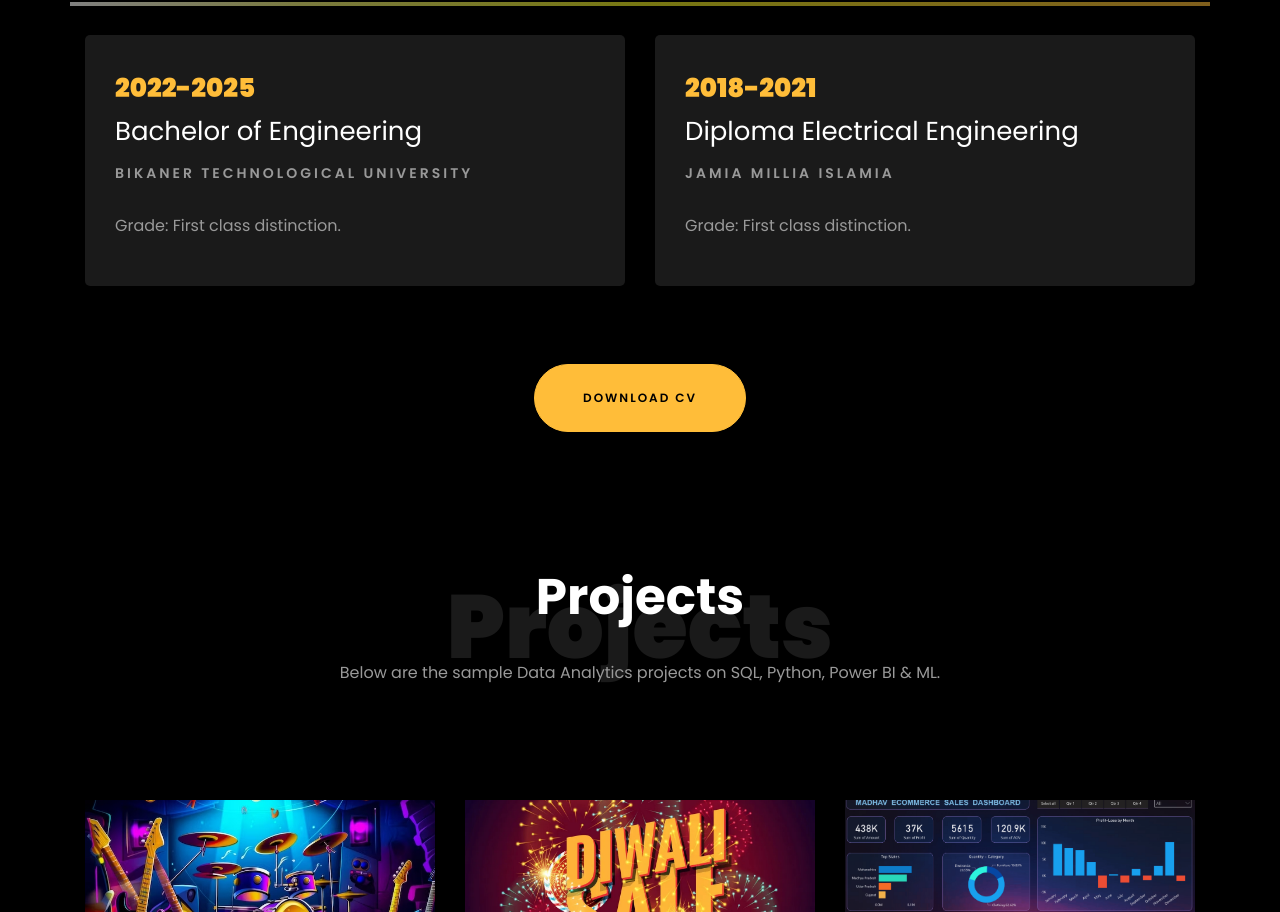
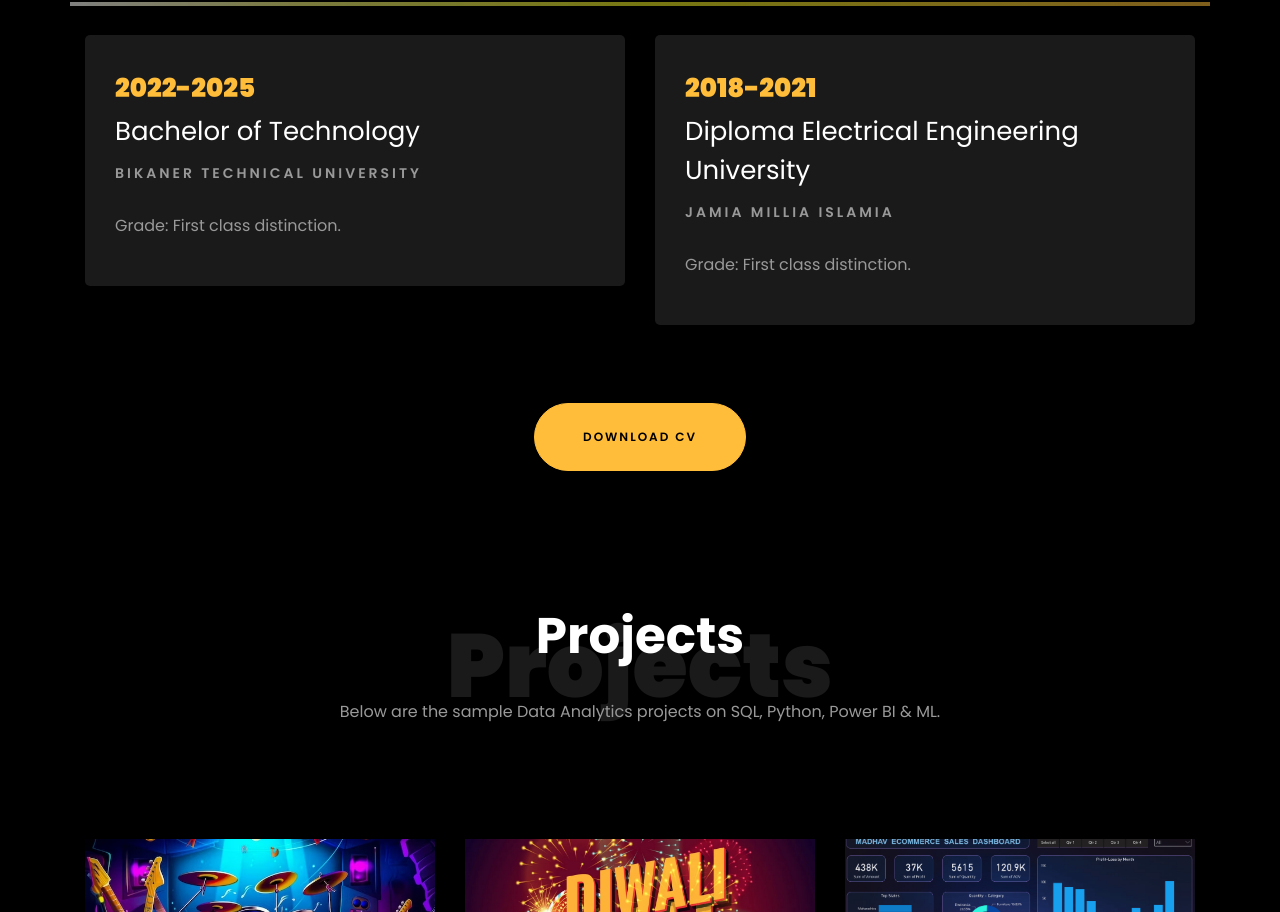
Before and after one commit to Masihuddinkhan/Masihuddinkhan.Github.io, a plain HTML site: page index.html in a window 1280 px wide. Shown: the part 2853-3765 px from the top of the page. Drawn offline with Linux system fonts and the light colour scheme; files whose address does not match are found by name.

Commit message:
Update index.html

```diff
--- a/index.html
+++ b/index.html
@@ -374,8 +374,8 @@
     			<div class="col-md-6">
     				<div class="resume-wrap ftco-animate">
     					<span class="date">2022-2025</span>
-    					<h2>Bachelor of Engineering</h2>
-    					<span class="position">Bikaner Technological University</span>
+    					<h2>Bachelor of Technology</h2>
+    					<span class="position">Bikaner Technical University</span>
     					<p class="mt-4">Grade: First class distinction.</p>
     				</div>
     			</div>
@@ -383,7 +383,7 @@
     			<div class="col-md-6">
     				<div class="resume-wrap ftco-animate">
     					<span class="date">2018-2021</span>
-    					<h2>Diploma Electrical  Engineering</h2>
+    					<h2>Diploma Electrical  Engineering University</h2>
     					<span class="position">Jamia Millia Islamia</span>
     					<p class="mt-4">Grade: First class distinction.</p>
     				</div>
```
